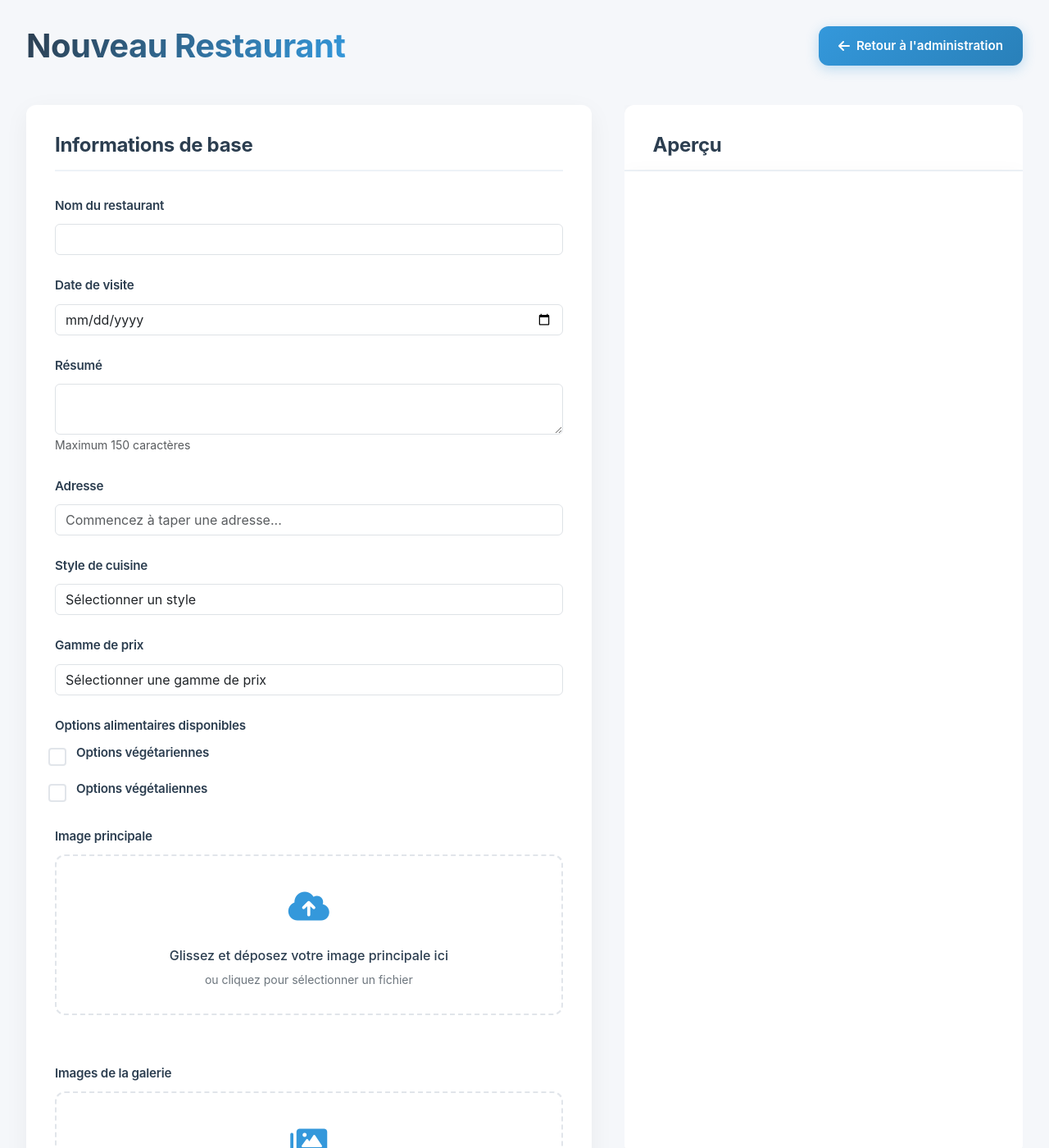
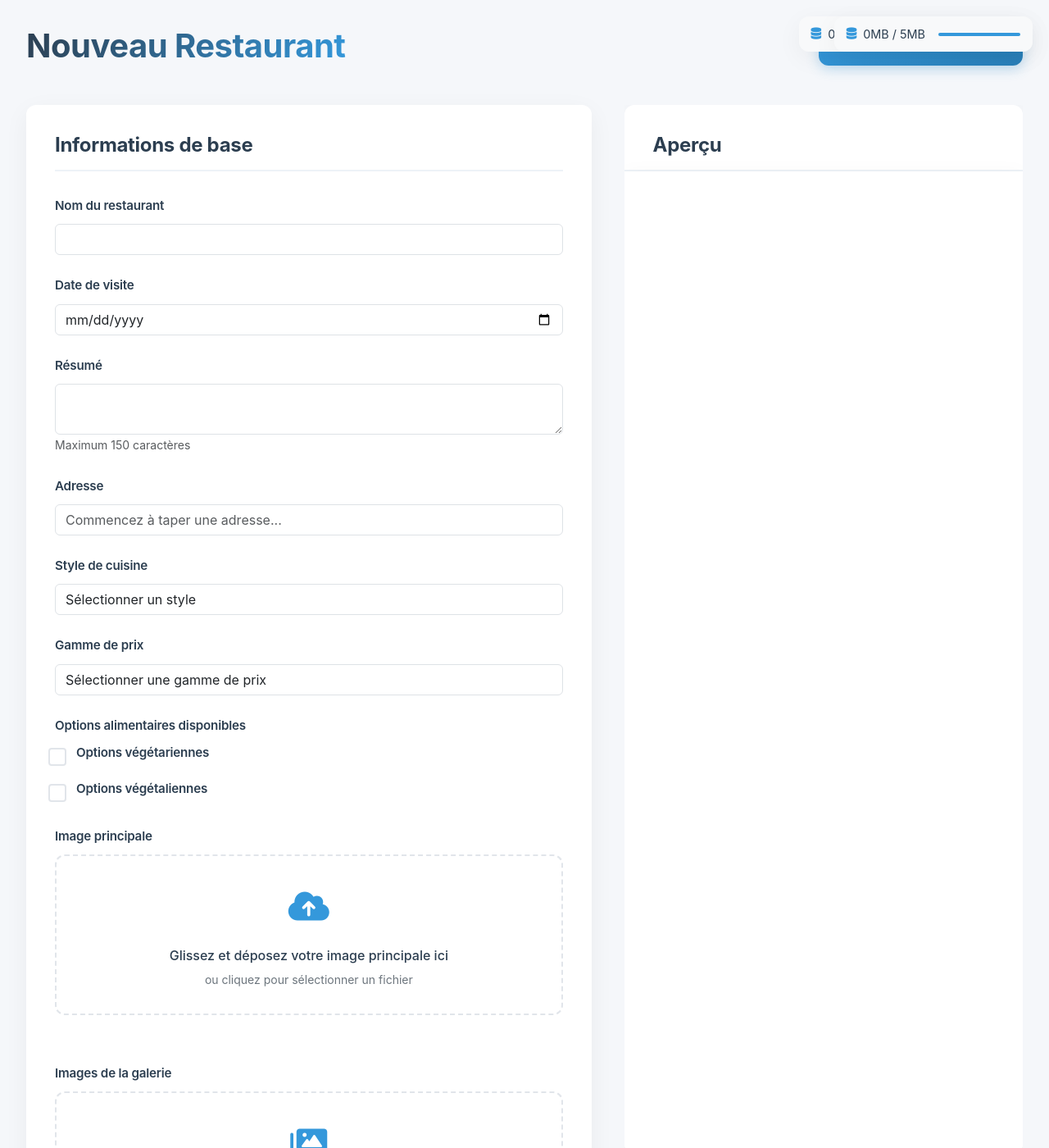
Before and after one commit to Natael21/blog-culinaire, a Jekyll site: the page admin/new-resto.html, which Jekyll copies as it is, in a window 1280 px wide and 1400 px high. Shown: the whole window at 82% size. Built offline with Jekyll 4.4.1, drawn with Linux system fonts in a browser that asks for light colours.

Commit message:
Add storage usage indicator in new-resto.html: Implement a visual indicator to display localStorage usage, including a progress bar and dynamic updates based on storage capacity. Enhance user awareness of storage limits with warning and danger states for high usage levels.

```diff
--- a/admin/new-resto.html
+++ b/admin/new-resto.html
@@ -1144,6 +1144,48 @@
             color: var(--primary-color);
             font-size: 1.5rem;
             font-weight: 600;
+        }
+
+        .storage-indicator {
+            position: fixed;
+            top: 20px;
+            right: 20px;
+            background: var(--background-color);
+            padding: 10px 15px;
+            border-radius: var(--border-radius);
+            box-shadow: var(--box-shadow);
+            font-size: 0.9rem;
+            color: var(--text-color);
+            display: flex;
+            align-items: center;
+            gap: 8px;
+        }
+
+        .storage-indicator i {
+            color: var(--accent-color);
+        }
+
+        .storage-progress {
+            width: 100px;
+            height: 4px;
+            background: #e9ecef;
+            border-radius: 2px;
+            overflow: hidden;
+            margin-left: 8px;
+        }
+
+        .storage-progress-bar {
+            height: 100%;
+            background: var(--accent-color);
+            transition: width 0.3s ease;
+        }
+
+        .storage-progress.warning .storage-progress-bar {
+            background: #f39c12;
+        }
+
+        .storage-progress.danger .storage-progress-bar {
+            background: var(--secondary-color);
         }
     </style>
 
@@ -2396,6 +2438,70 @@
             // Mettre à jour les boutons
             updatePendingChangesButtons();
         });
+
+        // Fonction pour calculer l'espace utilisé dans le localStorage
+        function calculateStorageUsage() {
+            let total = 0;
+            for (let i = 0; i < localStorage.length; i++) {
+                const key = localStorage.key(i);
+                const value = localStorage.getItem(key);
+                total += (key.length + value.length) * 2; // *2 car les caractères sont stockés en UTF-16
+            }
+            return total;
+        }
+
+        // Fonction pour mettre à jour l'indicateur de stockage
+        function updateStorageIndicator() {
+            const used = calculateStorageUsage();
+            const max = 5 * 1024 * 1024; // 5MB en bytes
+            const percentage = (used / max) * 100;
+
+            const indicator = document.querySelector('.storage-indicator');
+            const progressBar = indicator.querySelector('.storage-progress-bar');
+
+            progressBar.style.width = `${percentage}%`;
+
+            // Mettre à jour la classe en fonction du niveau d'utilisation
+            const progressContainer = indicator.querySelector('.storage-progress');
+            progressContainer.classList.remove('warning', 'danger');
+
+            if (percentage > 80) {
+                progressContainer.classList.add('danger');
+            } else if (percentage > 60) {
+                progressContainer.classList.add('warning');
+            }
+
+            // Mettre à jour le texte
+            const usedMB = (used / (1024 * 1024)).toFixed(2);
+            const maxMB = (max / (1024 * 1024)).toFixed(2);
+            indicator.querySelector('span').textContent = `${usedMB}MB / ${maxMB}MB`;
+        }
+
+        // Initialiser l'indicateur de stockage
+        function initializeStorageIndicator() {
+            const header = document.querySelector('.admin-header');
+            const indicator = document.createElement('div');
+            indicator.className = 'storage-indicator';
+            indicator.innerHTML = `
+                <i class="fas fa-database"></i>
+                <span>0MB / 5MB</span>
+                <div class="storage-progress">
+                    <div class="storage-progress-bar"></div>
+                </div>
+            `;
+            header.appendChild(indicator);
+
+            // Mettre à jour l'indicateur
+            updateStorageIndicator();
+
+            // Mettre à jour l'indicateur après chaque sauvegarde
+            window.addEventListener('storage', updateStorageIndicator);
+        }
+
+        // Appeler l'initialisation au chargement de la page
+        document.addEventListener('DOMContentLoaded', () => {
+            initializeStorageIndicator();
+        });
     </script>
 </head>
 <body>
@@ -2404,6 +2510,13 @@
         <a href="index.html" class="action-button">
             <i class="fas fa-arrow-left"></i> Retour à l'administration
         </a>
+        <div class="storage-indicator">
+            <i class="fas fa-database"></i>
+            <span>0MB / 5MB</span>
+            <div class="storage-progress">
+                <div class="storage-progress-bar"></div>
+            </div>
+        </div>
     </header>
 
     <div class="page-container">
```
